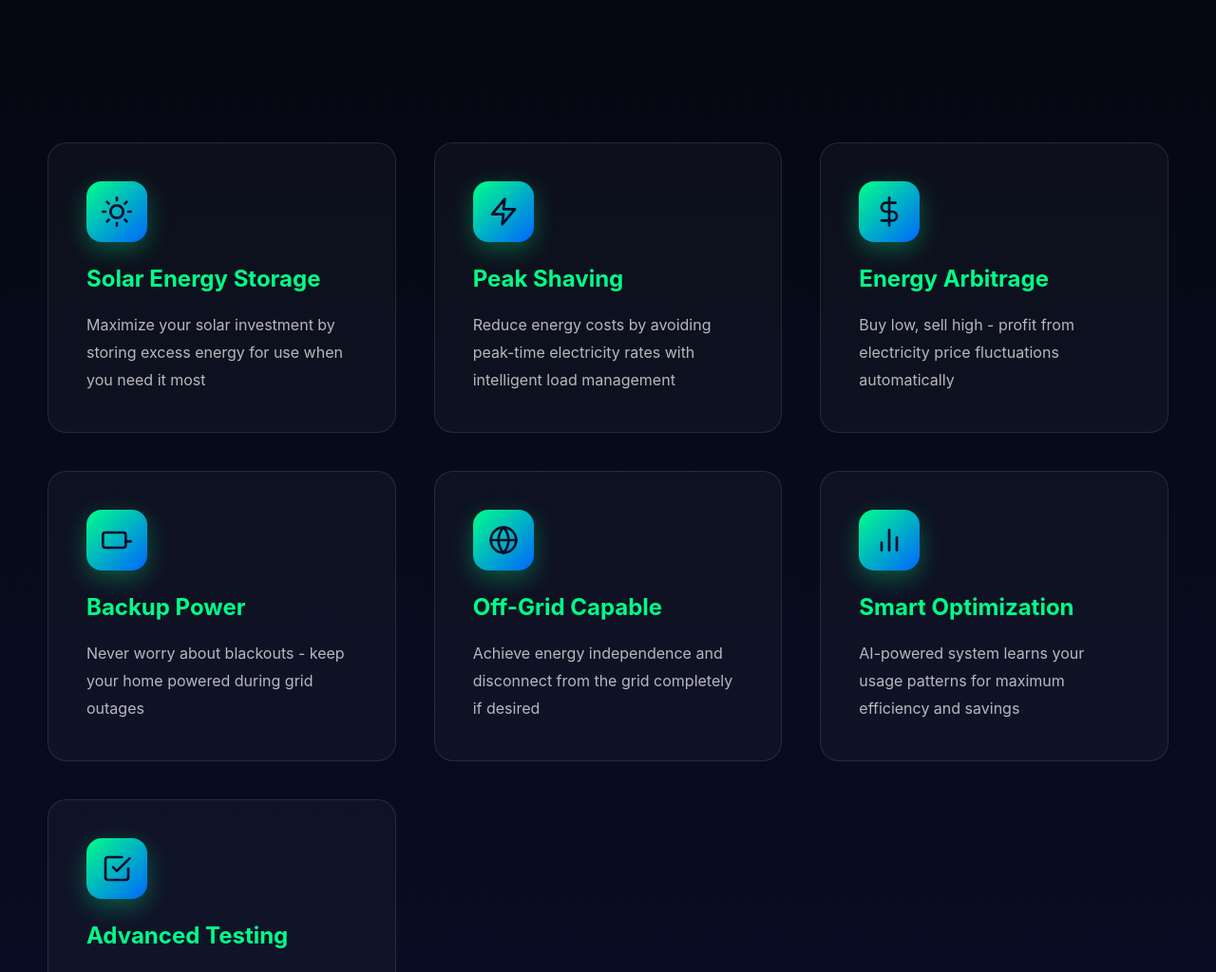
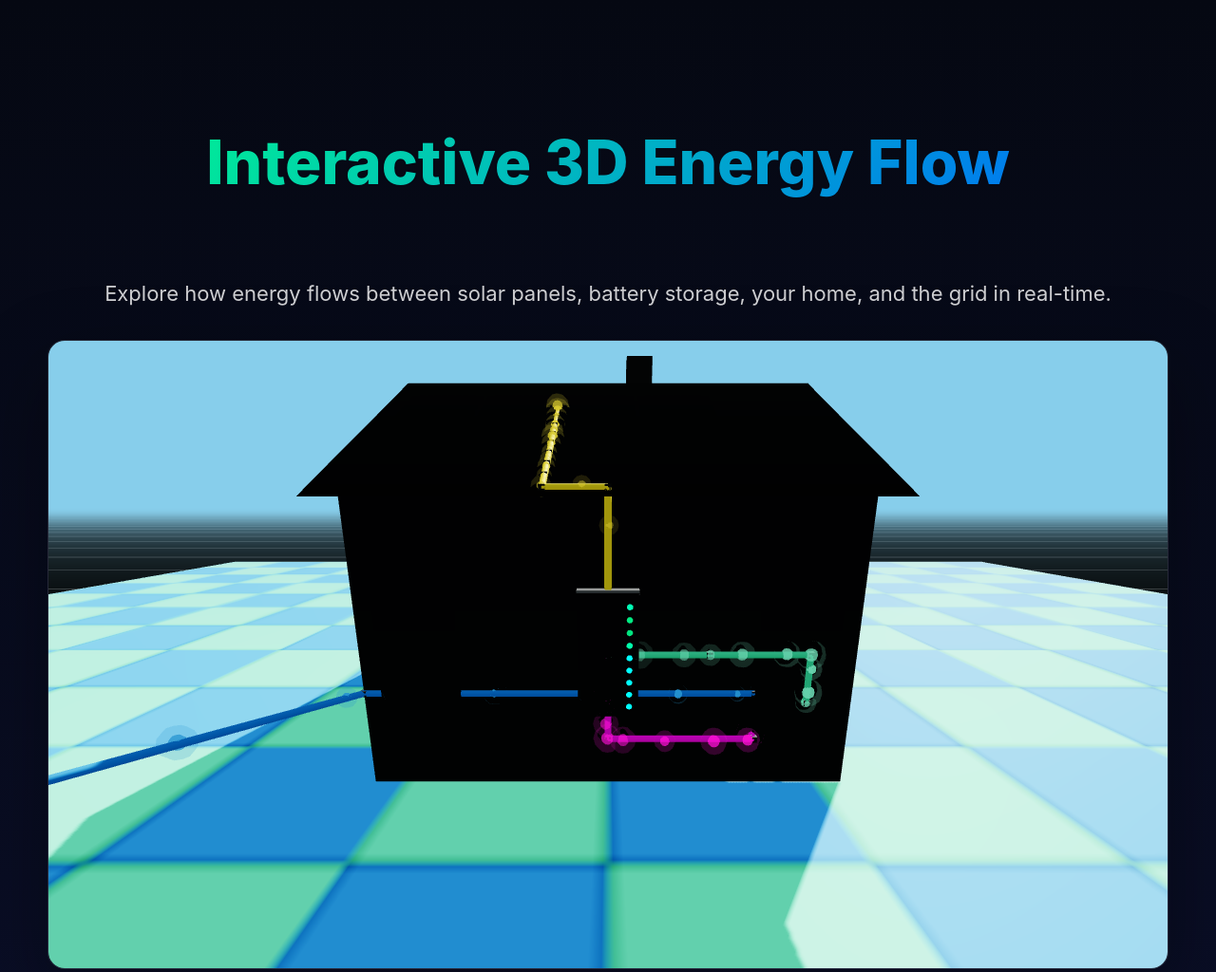
Before and after one commit to mikeMigUelSg/portEV, a plain HTML site: page index.html in a window 1280 px wide. Shown: the part 800-1824 px from the top of the page at 95% size. Drawn offline with nearby package versions, Linux system fonts and the light colour scheme.

Commit message:
animate index

```diff
--- a/index.html
+++ b/index.html
@@ -498,6 +498,47 @@
                 grid-template-columns: 1fr;
             }
         }
+        /* === Secção Interativa 3D === */
+.interactive{
+  padding: 120px 50px;
+  background: linear-gradient(180deg, var(--darker) 0%, var(--dark) 100%);
+  position: relative;
+}
+.interactive-inner{
+  max-width: 1200px;
+  margin: 0 auto;
+  text-align: center;
+}
+.interactive-subtitle{
+  color: rgba(255,255,255,0.8);
+  font-size: clamp(16px, 2.2vw, 22px);
+  margin: -10px auto 30px;
+}
+.three-embed{
+  width: 100%;
+  max-width: 1200px;
+  margin: 0 auto;
+  border-radius: 18px;
+  overflow: hidden;
+  border: 1px solid rgba(255,255,255,0.12);
+  box-shadow: 0 30px 80px rgba(0,0,0,0.35);
+  /* mantém proporção e adapta-se ao ecrã */
+  aspect-ratio: 16 / 9;
+}
+.three-embed iframe{
+  width: 100%;
+  height: 100%;
+  display: block;
+  border: 0;
+  background: #050812;
+}
+
+/* mobile */
+@media (max-width: 768px){
+  .interactive{ padding: 80px 20px; }
+  .three-embed{ aspect-ratio: 16 / 10; }
+}
+
     </style>
 </head>
 <body>
@@ -514,6 +555,7 @@
             <a href="#features" data-en="Features" data-pt="Funcionalidades">Features</a>
             <a href="#benefits" data-en="Benefits" data-pt="Benefícios">Benefits</a>
             <a href="#pricing" data-en="Pricing" data-pt="Preços">Pricing</a>
+            <a href="#interactive" data-en="Interactive" data-pt="Interativo">Interactive</a>
         </div>
     </nav>
 
@@ -522,8 +564,32 @@
             <h1 data-en="Power Your Home, Sustainably" data-pt="Energize a Sua Casa, Sustentavelmente">Power Your Home, Sustainably</h1>
             <p class="subtitle" data-en="Premium second-life battery systems at a fraction of the cost" data-pt="Sistemas de baterias segunda vida premium a uma fração do custo">Premium second-life battery systems at a fraction of the cost</p>
             <a href="#pricing" class="cta-button"><span data-en="Get Started" data-pt="Começar Agora">Get Started</span></a>
+
         </div>
     </section>
+
+    <section id="interactive" class="interactive">
+        <div class="interactive-inner">
+          <h2 class="section-title">
+            Interactive 3D Energy Flow
+          </h2>
+          <p class="interactive-subtitle">
+            Explore how energy flows between solar panels, battery storage, your home, and the grid in real-time.
+          </p>
+
+          <!-- Carrega /animate/index.html sem cliques; animação arranca sozinha -->
+          <div class="three-embed">
+            <iframe
+              src="animate/index.html"
+              title="PortEV 3D Energy Flow"
+              loading="eager"
+              allow="autoplay"
+              referrerpolicy="no-referrer"
+            ></iframe>
+          </div>
+        </div>
+      </section>
+
 
     <section id="features" class="features">
         <div class="features-grid">
@@ -607,6 +673,8 @@
             </div>
         </div>
     </section>
+
+
 
     <section id="benefits" class="benefits">
         <h2 class="section-title" data-en="Why Choose PortEV?" data-pt="Porquê Escolher a PortEV?">Why Choose PortEV?</h2>
```
